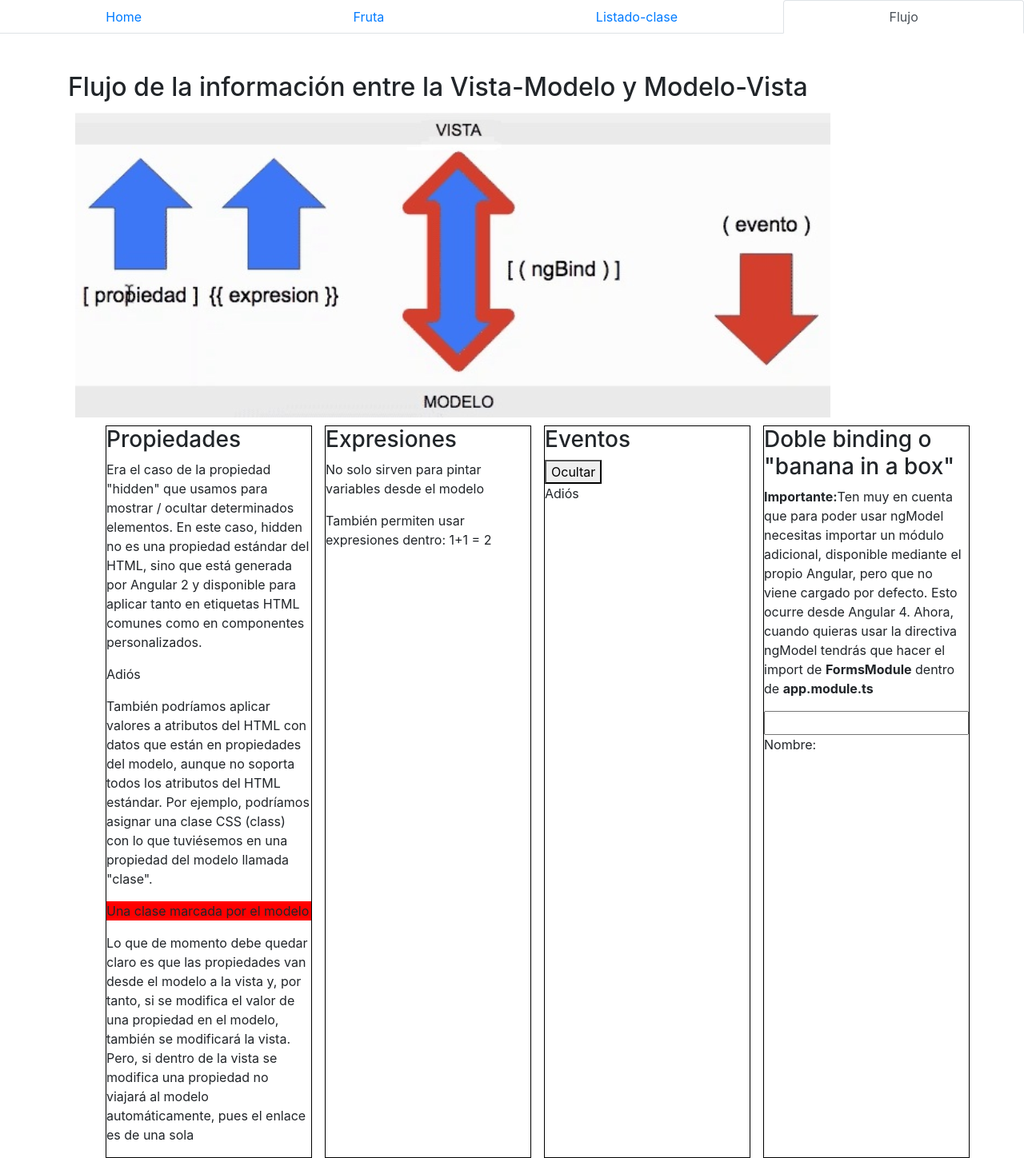
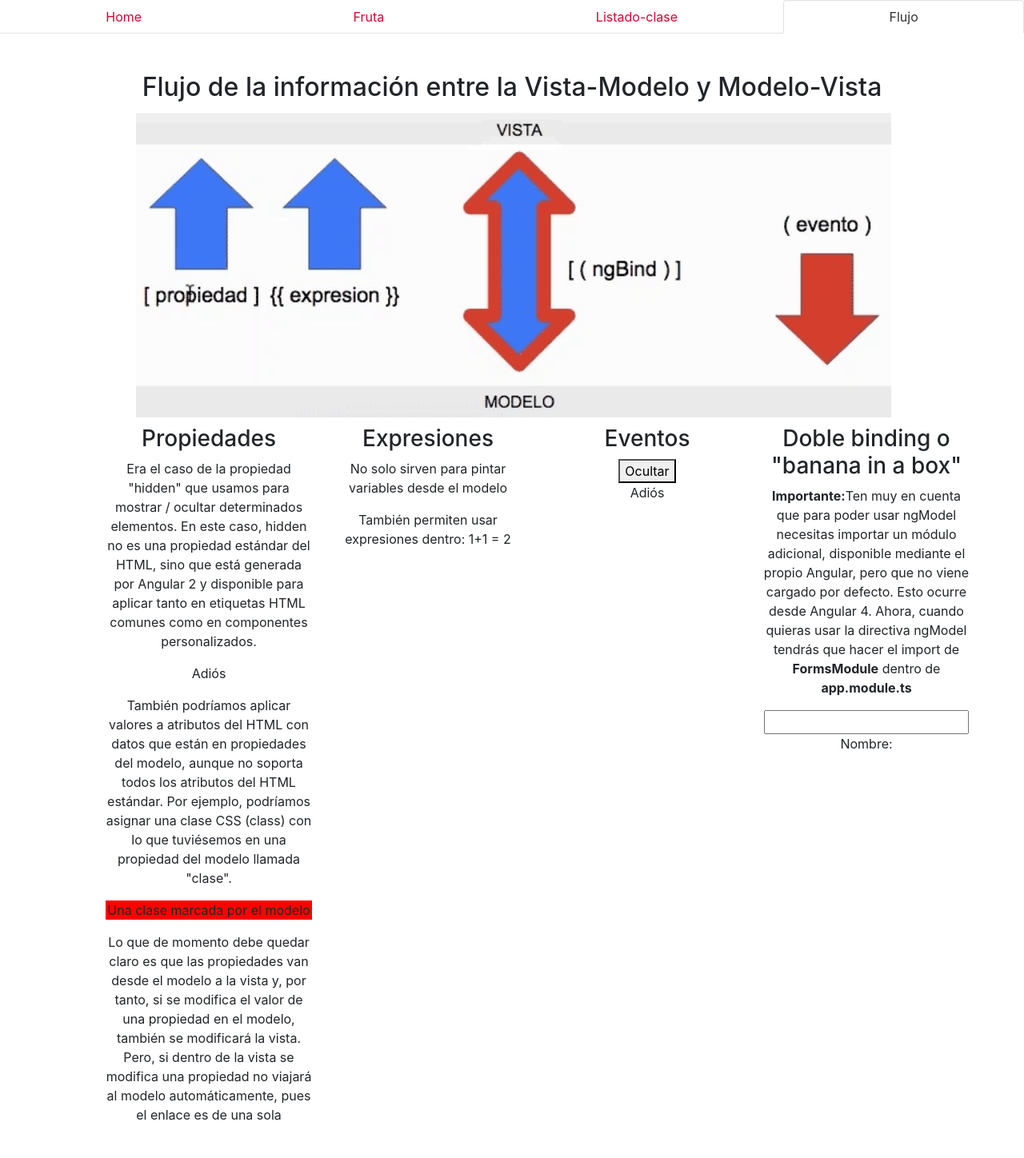
Before and after one commit to adriangarciasantos/my-app, an Angular app: page /flujo in a window 1280 px wide. Shown: the whole page at 80% size. After the commit the page ends 1422 px from the top, so only its background shows below. Built offline with nearby package versions, Linux system fonts and the light colour scheme.

Commit message:
Cambios tontos

```diff
--- a/src/app/app.component.scss
+++ b/src/app/app.component.scss
@@ -6,3 +6,11 @@ h1{
 ul.nav{
     margin-bottom:3em;
 }
+
+ul.nav li a{
+    color:#DD0031;
+}
+
+.active{
+    color:#333 !important;
+}
--- a/src/app/components/flujo-informacion/flujo-informacion.component.scss
+++ b/src/app/components/flujo-informacion/flujo-informacion.component.scss
@@ -12,7 +12,3 @@
     grid-gap:1em;
     margin:0 2em;
 }
-
-.container div{
-    border:1px solid #000;
-}
--- a/src/app/components/home/home.component.scss
+++ b/src/app/components/home/home.component.scss
@@ -1,8 +1,3 @@
-.divHome{
-    margin:0 auto;
-    text-align: center;
-}
-
 .divHome h1{
     color:#DD0031;
 }
--- a/src/index.html
+++ b/src/index.html
@@ -14,7 +14,7 @@
   <app-root></app-root>
 
   <script src="https://code.jquery.com/jquery-3.3.1.min.js" integrity="sha384-q8i/X+965DzO0rT7abK41JStQIAqVgRVzpbzo5smXKp4YfRvH+8abtTE1Pi6jizo" crossorigin="anonymous"></script>
-<script src="https://cdnjs.cloudflare.com/ajax/libs/popper.js/1.14.3/umd/popper.min.js" integrity="sha384-ZMP7rVo3mIykV+2+9J3UJ46jBk0WLaUAdn689aCwoqbBJiSnjAK/l8WvCWPIPm49" crossorigin="anonymous"></script>
-<script src="https://stackpath.bootstrapcdn.com/bootstrap/4.1.3/js/bootstrap.min.js" integrity="sha384-ChfqqxuZUCnJSK3+MXmPNIyE6ZbWh2IMqE241rYiqJxyMiZ6OW/JmZQ5stwEULTy" crossorigin="anonymous"></script>
+  <script src="https://cdnjs.cloudflare.com/ajax/libs/popper.js/1.14.3/umd/popper.min.js" integrity="sha384-ZMP7rVo3mIykV+2+9J3UJ46jBk0WLaUAdn689aCwoqbBJiSnjAK/l8WvCWPIPm49" crossorigin="anonymous"></script>
+  <script src="https://stackpath.bootstrapcdn.com/bootstrap/4.1.3/js/bootstrap.min.js" integrity="sha384-ChfqqxuZUCnJSK3+MXmPNIyE6ZbWh2IMqE241rYiqJxyMiZ6OW/JmZQ5stwEULTy" crossorigin="anonymous"></script>
 </body>
 </html>
--- a/src/styles.scss
+++ b/src/styles.scss
@@ -1,11 +1,14 @@
 /* You can add global styles to this file, and also import other style files */
+
+.container{
+    text-align: center;
+}
 
 app-fruta{
     border:1px solid red;
     display:block;
     margin:0 auto;
     width:50%;
-    margin-bottom:2em;
 }
 
 app-listado-clase{
```
Also changed, not shown: 1 other file (tests, documents, lock files or other folders).
